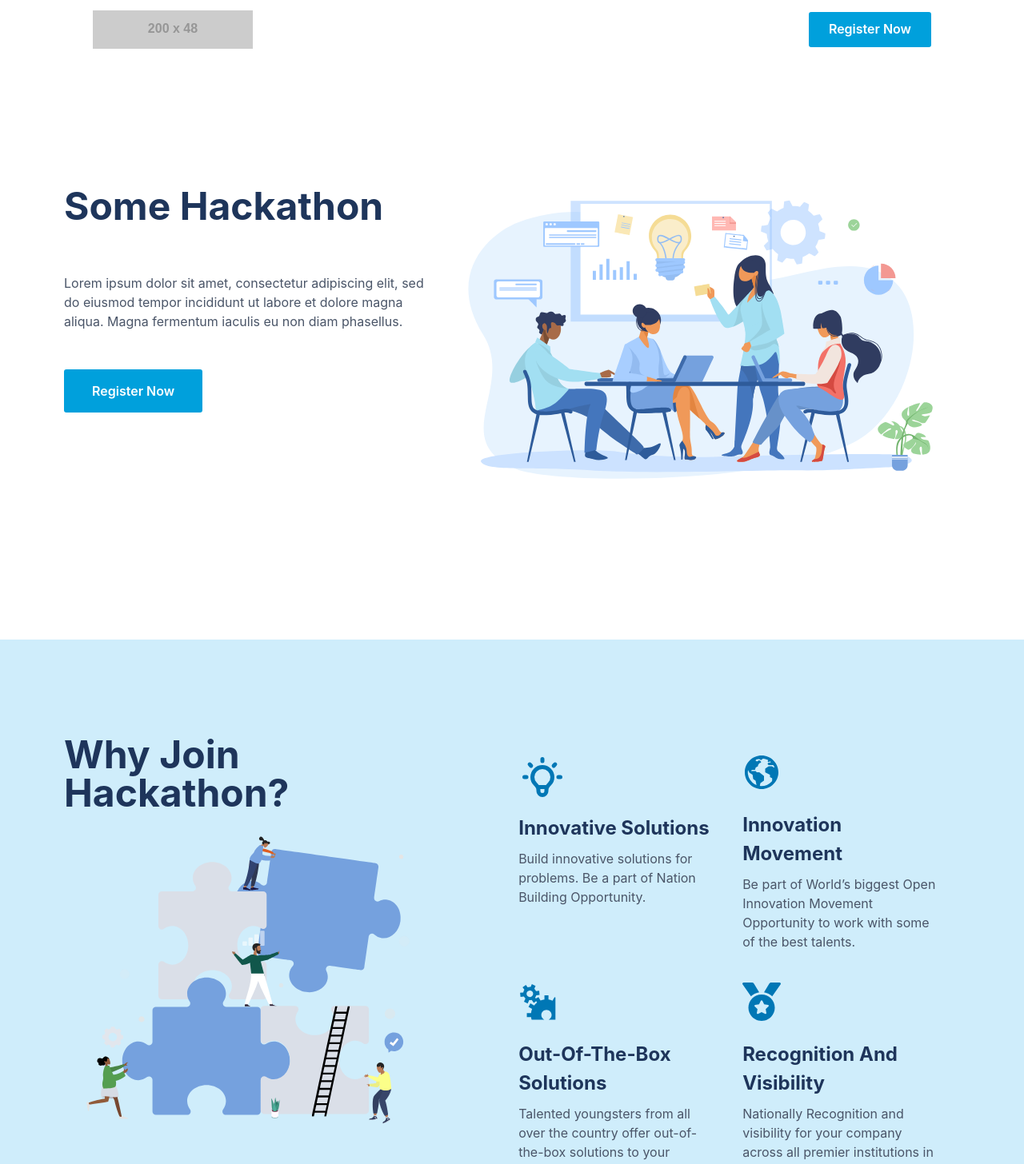
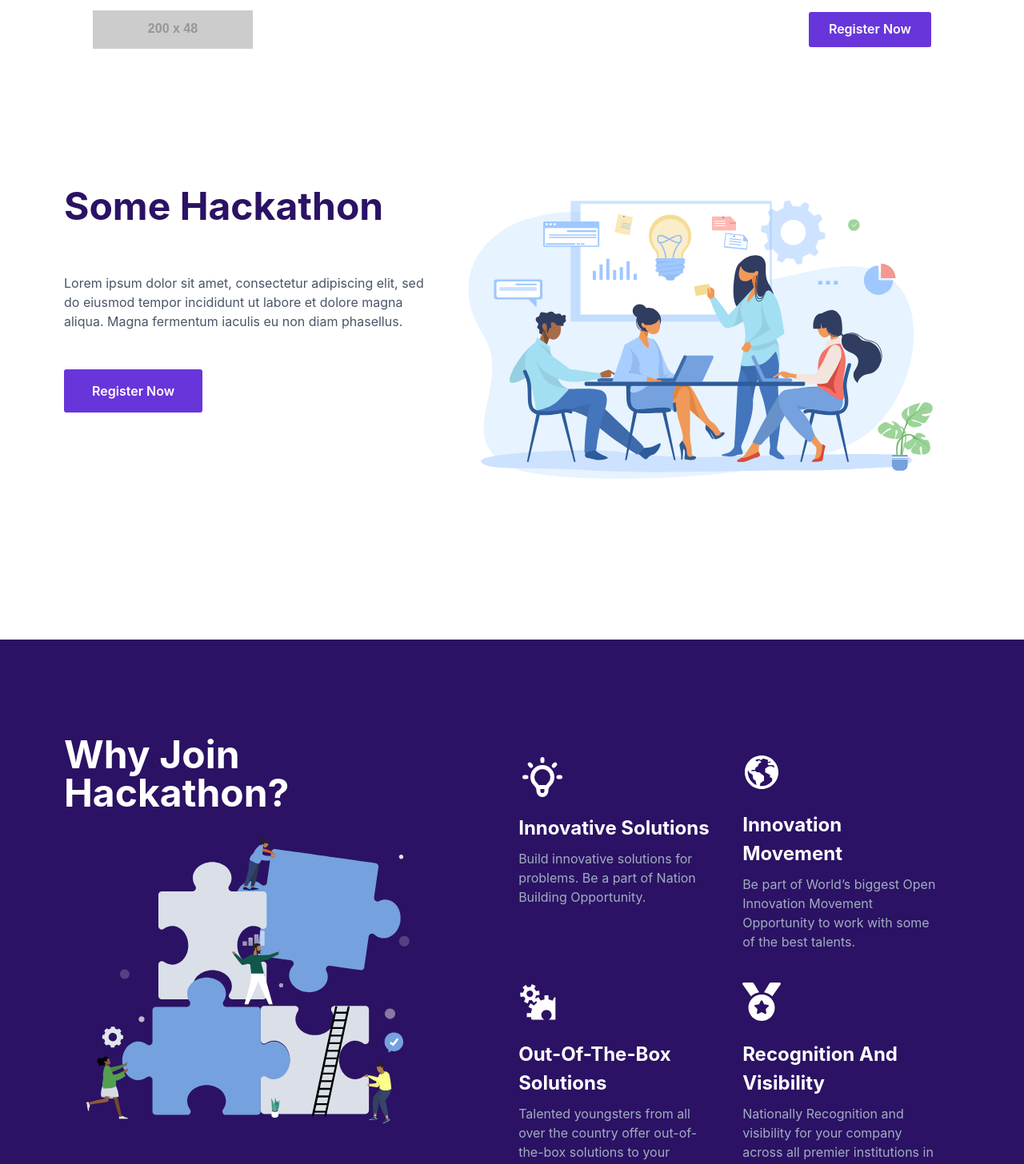
Before and after one commit to gunjanbangde/School-Hackathon, a Next.js app: page / in a window 1280 px wide. Shown: the top 1456 px of the page at 80% size. Built offline with nearby package versions, Linux system fonts and the light colour scheme.

Commit message:
color updated

```diff
--- a/components/Home/HeroSection.tsx
+++ b/components/Home/HeroSection.tsx
@@ -30,7 +30,7 @@ const HeroSection: React.FC = () => {
                 mb={{ xs: "1rem", lg: "3rem" }}
                 fontSize={{ xs: "4xl", lg: "5xl" }}
                 fontWeight="700"
-                color="facebook.900"
+                color="primary"
               >
                 Some Hackathon
               </Text>
@@ -48,7 +48,7 @@ const HeroSection: React.FC = () => {
             >
               <Button
                 borderRadius="3px"
-                bg="linkedin.500"
+                bg="primaryLight"
                 color="white"
                 p="0 35px"
                 height="54px"
--- a/components/Home/WhyJoin.tsx
+++ b/components/Home/WhyJoin.tsx
@@ -19,13 +19,13 @@ const WhyJoin: React.FC = () => {
     },
   };
   return (
-    <Box width="100%" pt="120px" bg="linkedin.100">
+    <Box width="100%" pt="120px" bg="#2B1264">
       <Container maxWidth="1440px" px={{ xs: "20px", lg: "80px" }}>
         <Flex flexDirection={{ xs: "column", lg: "row" }}>
           <Box width={{ xs: "90%", sm: "66%", lg: "41%" }}>
             <Reveal left>
               <Text
-                color="facebook.900"
+                color="white"
                 fontWeight="700"
                 fontSize="5xl"
                 lineHeight="48px"
@@ -40,73 +40,73 @@ const WhyJoin: React.FC = () => {
           <Box pb="120px" ml={{ lg: "8.3%" }} width={{ lg: "50%" }}>
             <Flex flexWrap="wrap" width="100%">
               <Reveal mt="1.4rem" px={{ sm: "1rem" }} width={{ sm: "50%" }}>
-                <Text color="linkedin.700" fontSize="6xl">
+                <Text color="white" fontSize="6xl">
                   <HiOutlineLightBulb />
                 </Text>
                 <Text
                   mt="1rem"
                   mb="0.5rem"
-                  color="facebook.900"
+                  color="white"
                   fontSize="1.5rem"
                   fontWeight="700"
                 >
                   Innovative Solutions
                 </Text>
-                <Text color="gray.600" mb="1rem">
+                <Text color="gray.400" mb="1rem">
                   Build innovative solutions for problems. Be a part of Nation
                   Building Opportunity.
                 </Text>
               </Reveal>
               <Reveal mt="1.4rem" px={{ sm: "1rem" }} width={{ sm: "50%" }}>
-                <Text pb="0.5rem" color="linkedin.700" fontSize="5xl">
+                <Text pb="0.5rem" color="white" fontSize="5xl">
                   <IoEarthSharp />
                 </Text>
                 <Text
                   mt="1rem"
                   mb="0.5rem"
-                  color="facebook.900"
+                  color="white"
                   fontSize="1.5rem"
                   fontWeight="700"
                 >
                   Innovation Movement
                 </Text>
-                <Text color="gray.600" mb="1rem">
+                <Text color="gray.400" mb="1rem">
                   Be part of World’s biggest Open Innovation Movement
                   Opportunity to work with some of the best talents.
                 </Text>
               </Reveal>
               <Reveal mt="1.4rem" px={{ sm: "1rem" }} width={{ sm: "50%" }}>
-                <Text pb="0.5rem" color="linkedin.700" fontSize="5xl">
+                <Text pb="0.5rem" color="white" fontSize="5xl">
                   <GiGears />
                 </Text>
                 <Text
                   mt="1rem"
                   mb="0.5rem"
-                  color="facebook.900"
+                  color="white"
                   fontSize="1.5rem"
                   fontWeight="700"
                 >
                   Out-Of-The-Box Solutions
                 </Text>
-                <Text color="gray.600" mb="1rem">
+                <Text color="gray.400" mb="1rem">
                   Talented youngsters from all over the country offer
                   out-of-the-box solutions to your problems
                 </Text>
               </Reveal>
               <Reveal mt="1.4rem" px={{ sm: "1rem" }} width={{ sm: "50%" }}>
-                <Text pb="0.5rem" color="linkedin.700" fontSize="5xl">
+                <Text pb="0.5rem" color="white" fontSize="5xl">
                   <FaMedal />
                 </Text>
                 <Text
                   mt="1rem"
                   mb="0.5rem"
-                  color="facebook.900"
+                  color="white"
                   fontSize="1.5rem"
                   fontWeight="700"
                 >
                   Recognition And Visibility
                 </Text>
-                <Text color="gray.600" mb="1rem">
+                <Text color="gray.400" mb="1rem">
                   Nationally Recognition and visibility for your company across
                   all premier institutions in India
                 </Text>
--- a/components/Navbar/Navbar.tsx
+++ b/components/Navbar/Navbar.tsx
@@ -30,7 +30,7 @@ const Navbar: React.FC = () => {
             height="44px"
             p="0 25px"
             color="white"
-            bg="linkedin.500"
+            bg="primaryLight"
             _hover={{
               bg: "linkedin.300",
             }}
--- a/lib/theme.ts
+++ b/lib/theme.ts
@@ -10,8 +10,8 @@ const breakpoints = createBreakpoints({
 });
 
 const colors = {
-  primary: "#2EC5B6",
-  background: "#F7F6FB",
+  primary: "#2B1264",
+  primaryLight: "#6835DA",
   borderGray: "#CFCFCF",
   primeYellow: "#FFDA57",
   iconGray: "#B0B0B0",
```
